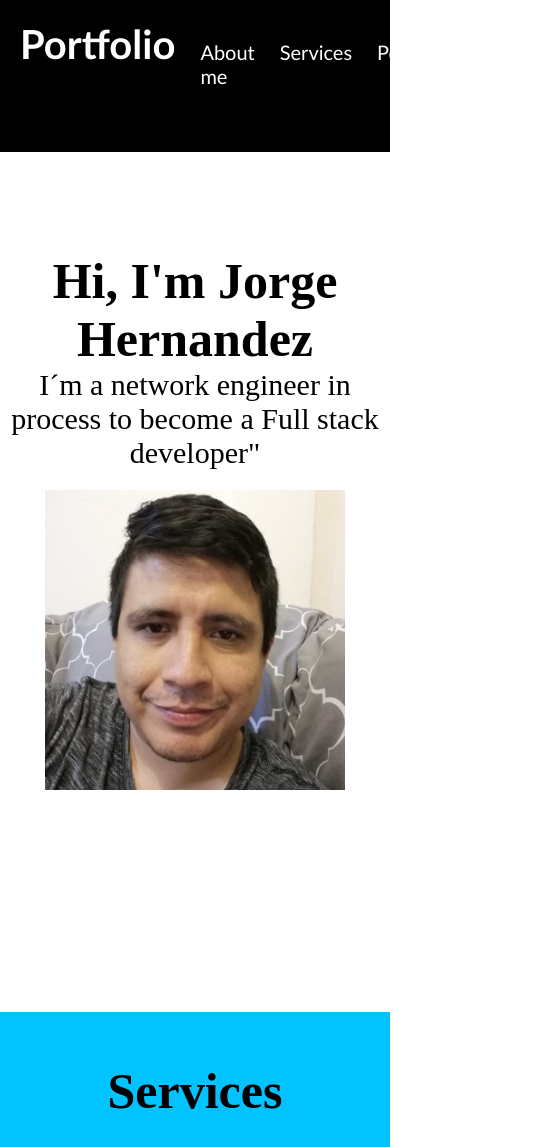
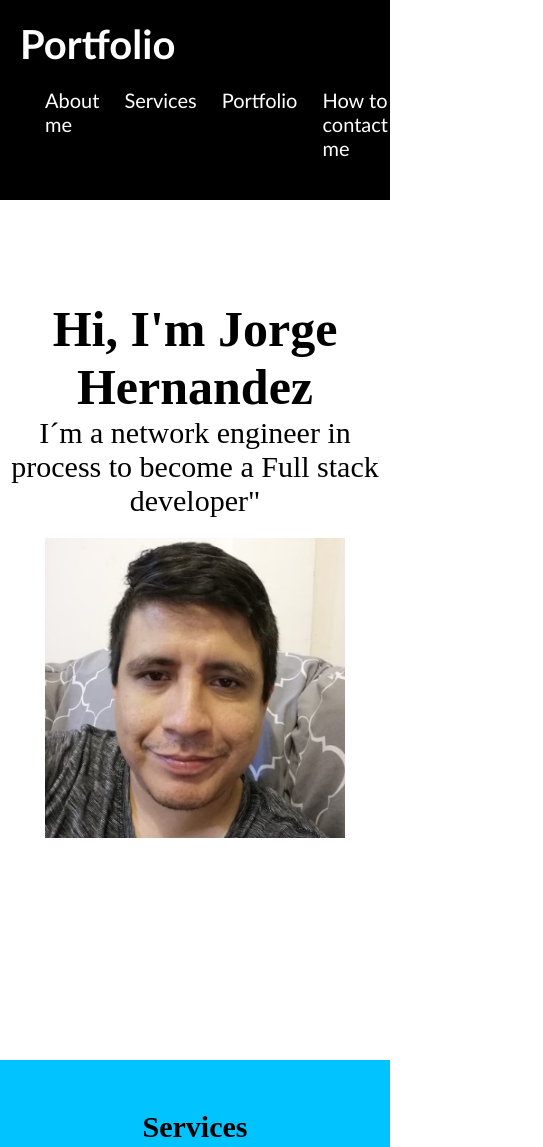
Before and after one commit to jhernandez50/portfolio, a plain HTML site: page index.html in a window 390 px wide. Shown: the top 1147 px of the page, 543 px wide, since content can reach past the window. Drawn offline with Linux system fonts and the light colour scheme.

Commit message:
modified to header to display in block with size decreases

```diff
--- a/assets/css/style.css
+++ b/assets/css/style.css
@@ -149,16 +149,19 @@ footer h1 {
 
 /* This page change color when reaching a max-width of 768px */
 @media screen and (max-width: 768px) {
-       nav{
-       flex-direction: column;
-       }
+
+       header{
+       display: block;
+        }
        #about-me {
         height: 90vh;
        }
 
        #services{
         background-color:rgb(0, 195, 255);
-
+       }
+       #services h1 {
+            font-size: 30px;
        }
 
         #Portfolio{
```
